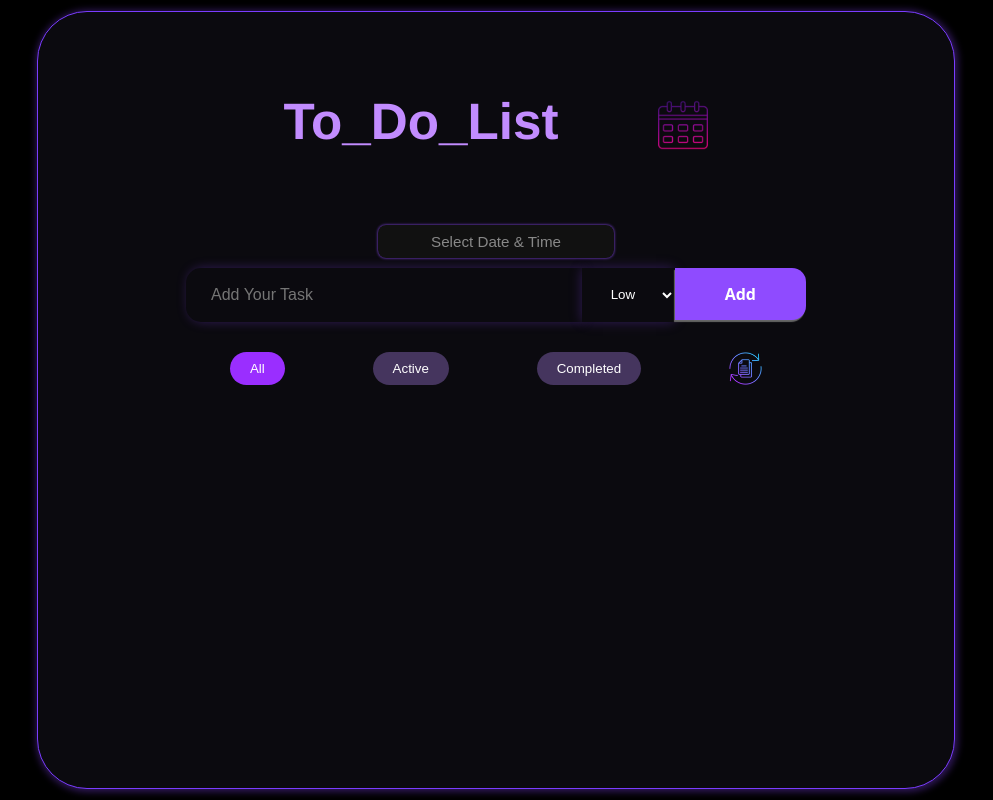
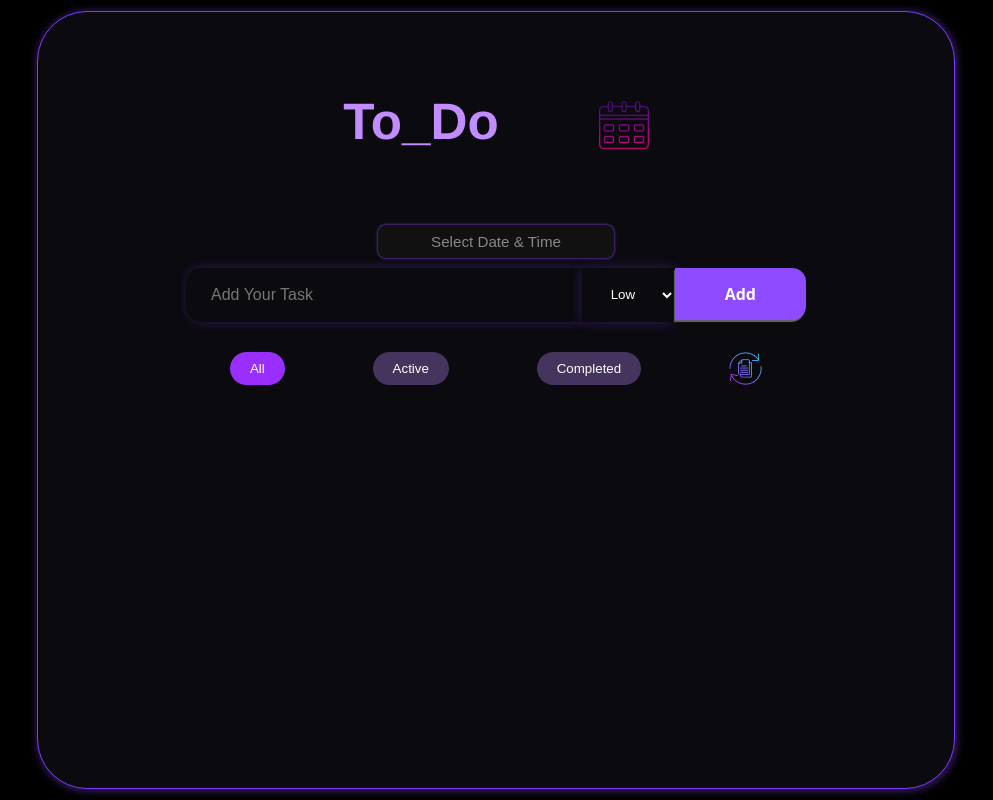
Before and after one commit to mohamed182006/To-Do-list, a React (Vite) app: page / in a window 1280 px wide. Shown: the whole page, without its empty margins (144-1137 px from the left). Built offline with nearby package versions, Linux system fonts and the light colour scheme.

Commit message:
edit app

```diff
--- a/src/App.jsx
+++ b/src/App.jsx
@@ -121,7 +121,7 @@ function App() {
   return (
     <div className="app">
       <div className="Head">
-        <h1>To_Do_List</h1>
+        <h1>To_Do</h1>
         <img src={img} alt="To_Do_List" />
       </div>
 
```
